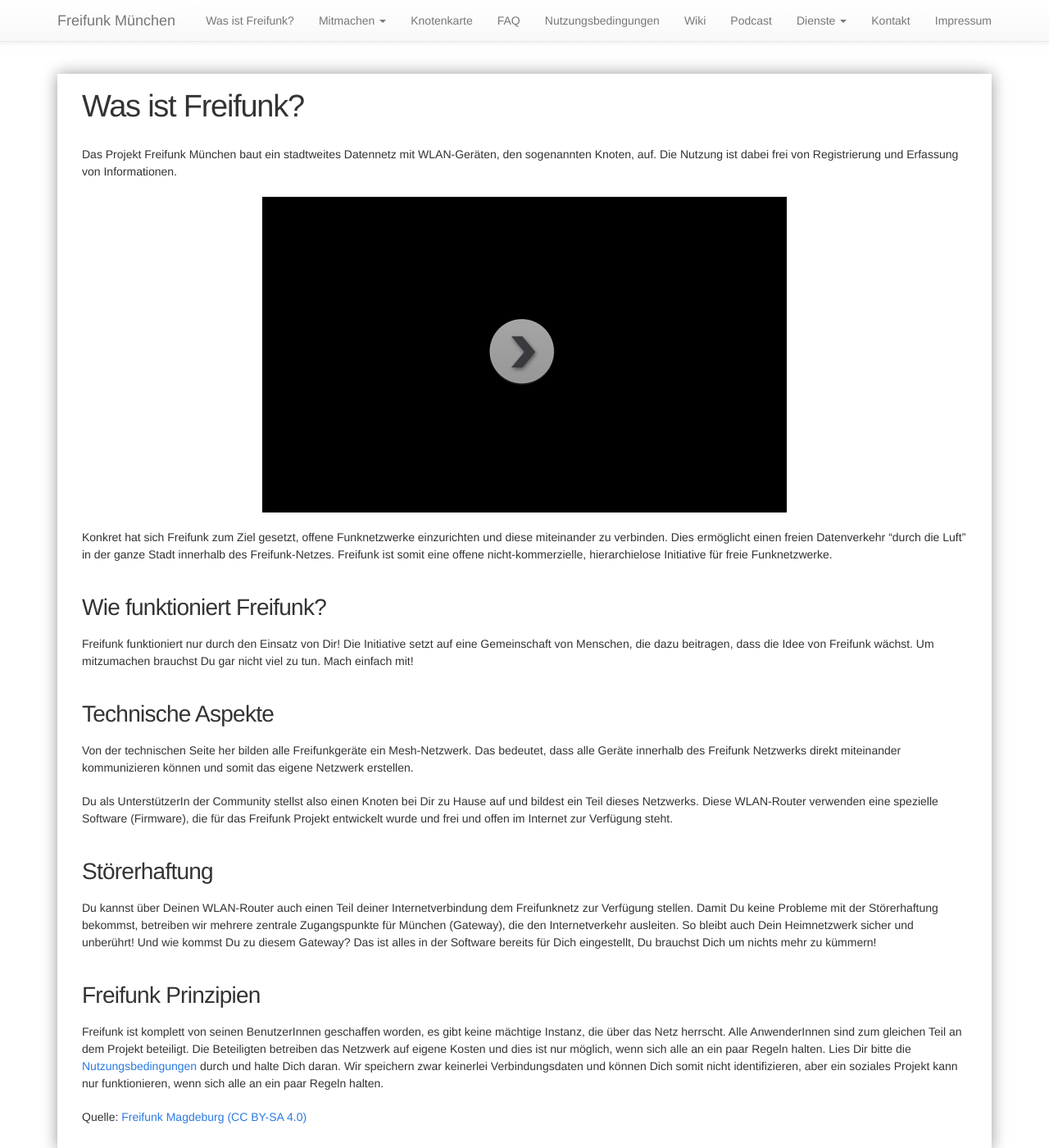
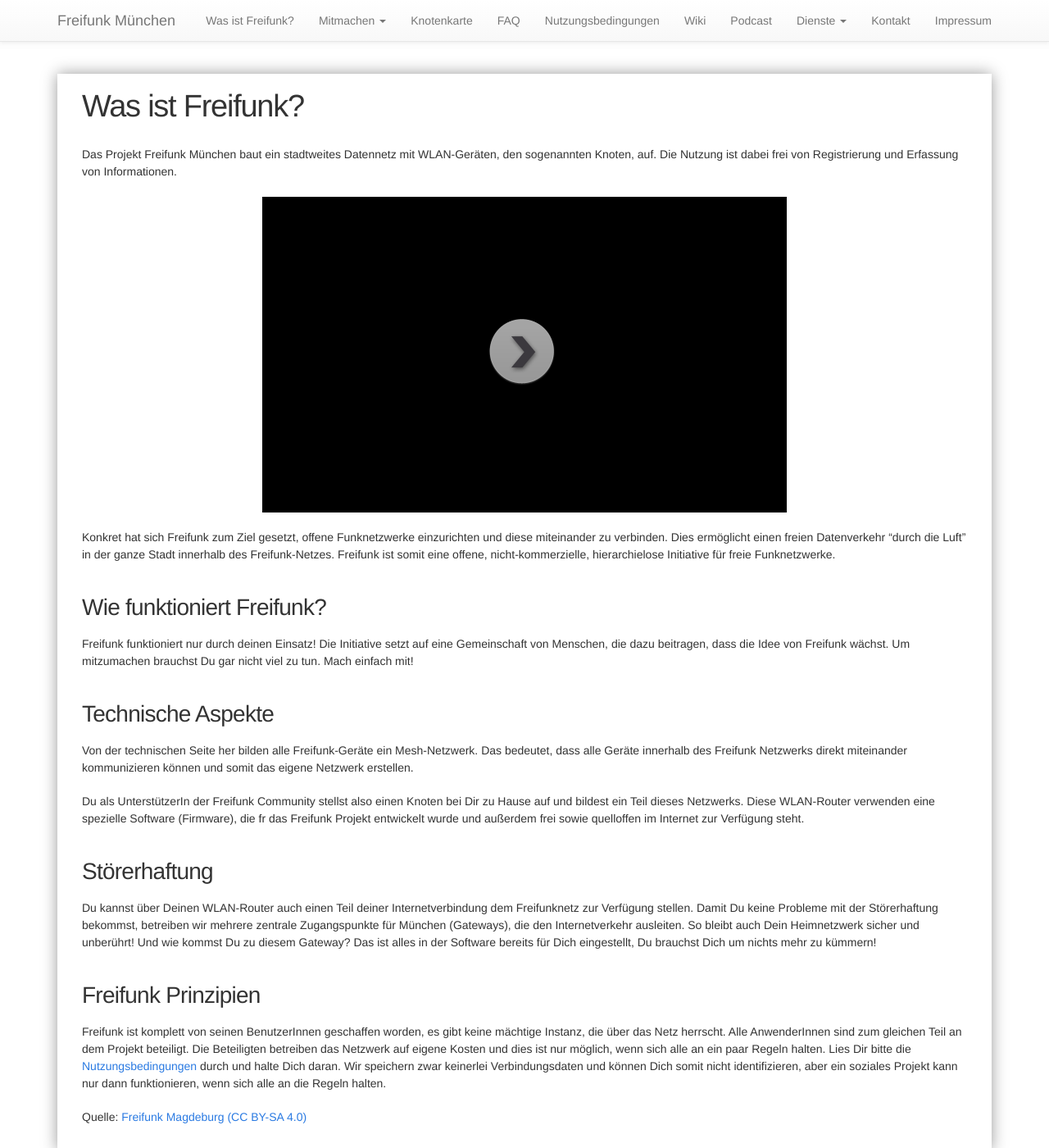
Before and after one commit to freifunkMUC/freifunkmuc.github.io, a Jekyll site: the page built from wasistfreifunk.md, in a window 1280 px wide and 1400 px high. Shown: the whole window at 82% size. Built offline with Jekyll 4.4.1, drawn with Linux system fonts in a browser that asks for light colours.

Commit message:
Modified: pages to be more precisely

```diff
--- a/wasistfreifunk.md
+++ b/wasistfreifunk.md
@@ -11,25 +11,25 @@ Das Projekt Freifunk München baut ein stadtweites Datennetz mit WLAN-Geräten,
 
 <div id="player_a" class="projekktor"></div>
 
-Konkret hat sich Freifunk zum Ziel gesetzt, offene Funknetzwerke einzurichten und diese miteinander zu verbinden. Dies ermöglicht einen freien Datenverkehr “durch die Luft” in der ganze Stadt innerhalb des Freifunk-Netzes. Freifunk ist somit eine offene nicht-kommerzielle, hierarchielose Initiative für freie Funknetzwerke.
+Konkret hat sich Freifunk zum Ziel gesetzt, offene Funknetzwerke einzurichten und diese miteinander zu verbinden. Dies ermöglicht einen freien Datenverkehr “durch die Luft” in der ganze Stadt innerhalb des Freifunk-Netzes. Freifunk ist somit eine offene, nicht-kommerzielle, hierarchielose Initiative für freie Funknetzwerke.
 
 ## Wie funktioniert Freifunk?
 
-Freifunk funktioniert nur durch den Einsatz von Dir! Die Initiative setzt auf eine Gemeinschaft von Menschen, die dazu beitragen, dass die Idee von Freifunk wächst. Um mitzumachen brauchst Du gar nicht viel zu tun. Mach einfach mit!
+Freifunk funktioniert nur durch deinen Einsatz! Die Initiative setzt auf eine Gemeinschaft von Menschen, die dazu beitragen, dass die Idee von Freifunk wächst. Um mitzumachen brauchst Du gar nicht viel zu tun. Mach einfach mit!
 
 ## Technische Aspekte
 
-Von der technischen Seite her bilden alle Freifunkgeräte ein Mesh-Netzwerk. Das bedeutet, dass alle Geräte innerhalb des Freifunk Netzwerks direkt miteinander kommunizieren können und somit das eigene Netzwerk erstellen.
+Von der technischen Seite her bilden alle Freifunk-Geräte ein Mesh-Netzwerk. Das bedeutet, dass alle Geräte innerhalb des Freifunk Netzwerks direkt miteinander kommunizieren können und somit das eigene Netzwerk erstellen.
 
-Du als UnterstützerIn der Community stellst also einen Knoten bei Dir zu Hause auf und bildest ein Teil dieses Netzwerks. Diese WLAN-Router verwenden eine spezielle Software (Firmware), die für das Freifunk Projekt entwickelt wurde und frei und offen im Internet zur Verfügung steht.
+Du als UnterstützerIn der Freifunk Community stellst also einen Knoten bei Dir zu Hause auf und bildest ein Teil dieses Netzwerks. Diese WLAN-Router verwenden eine spezielle Software (Firmware), die fr das Freifunk Projekt entwickelt wurde und außerdem frei sowie quelloffen im Internet zur Verfügung steht.
 
 
 ## Störerhaftung
 
-Du kannst über Deinen WLAN-Router auch einen Teil deiner Internetverbindung dem Freifunknetz zur Verfügung stellen. Damit Du keine Probleme mit der Störerhaftung bekommst, betreiben wir mehrere zentrale Zugangspunkte für München (Gateway), die den Internetverkehr ausleiten. So bleibt auch Dein Heimnetzwerk sicher und unberührt! Und wie kommst Du zu diesem Gateway? Das ist alles in der Software bereits für Dich eingestellt, Du brauchst Dich um nichts mehr zu kümmern!
+Du kannst über Deinen WLAN-Router auch einen Teil deiner Internetverbindung dem Freifunknetz zur Verfügung stellen. Damit Du keine Probleme mit der Störerhaftung bekommst, betreiben wir mehrere zentrale Zugangspunkte für München (Gateways), die den Internetverkehr ausleiten. So bleibt auch Dein Heimnetzwerk sicher und unberührt! Und wie kommst Du zu diesem Gateway? Das ist alles in der Software bereits für Dich eingestellt, Du brauchst Dich um nichts mehr zu kümmern!
 
 ## Freifunk Prinzipien
 
-Freifunk ist komplett von seinen BenutzerInnen geschaffen worden, es gibt keine mächtige Instanz, die über das Netz herrscht. Alle AnwenderInnen sind zum gleichen Teil an dem Projekt beteiligt. Die Beteiligten betreiben das Netzwerk auf eigene Kosten und dies ist nur möglich, wenn sich alle an ein paar Regeln halten. Lies Dir bitte die [Nutzungsbedingungen](https://ffmuc.net/nutzungsbedingungen/) durch und halte Dich daran. Wir speichern zwar keinerlei Verbindungsdaten und können Dich somit nicht identifizieren, aber ein soziales Projekt kann nur funktionieren, wenn sich alle an ein paar Regeln halten.
+Freifunk ist komplett von seinen BenutzerInnen geschaffen worden, es gibt keine mächtige Instanz, die über das Netz herrscht. Alle AnwenderInnen sind zum gleichen Teil an dem Projekt beteiligt. Die Beteiligten betreiben das Netzwerk auf eigene Kosten und dies ist nur möglich, wenn sich alle an ein paar Regeln halten. Lies Dir bitte die [Nutzungsbedingungen](https://ffmuc.net/nutzungsbedingungen/) durch und halte Dich daran. Wir speichern zwar keinerlei Verbindungsdaten und können Dich somit nicht identifizieren, aber ein soziales Projekt kann nur dann funktionieren, wenn sich alle an die Regeln halten.
 
 Quelle: [Freifunk Magdeburg (CC BY-SA 4.0)](https://md.freifunk.net)
```
Also changed, not shown: unterstuetzung.md (+1 -1 lines), verbreiten.md (+7 -7 lines).
